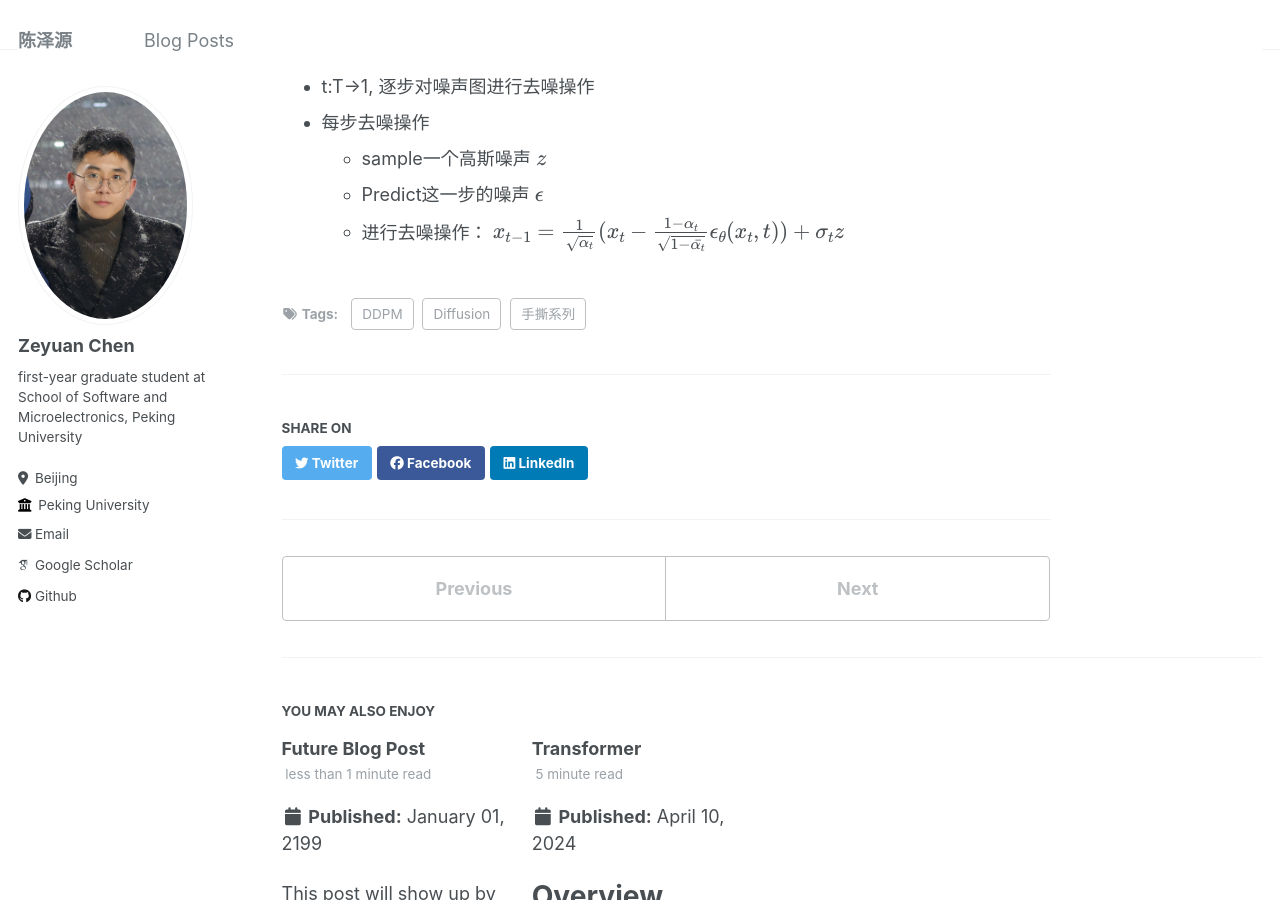
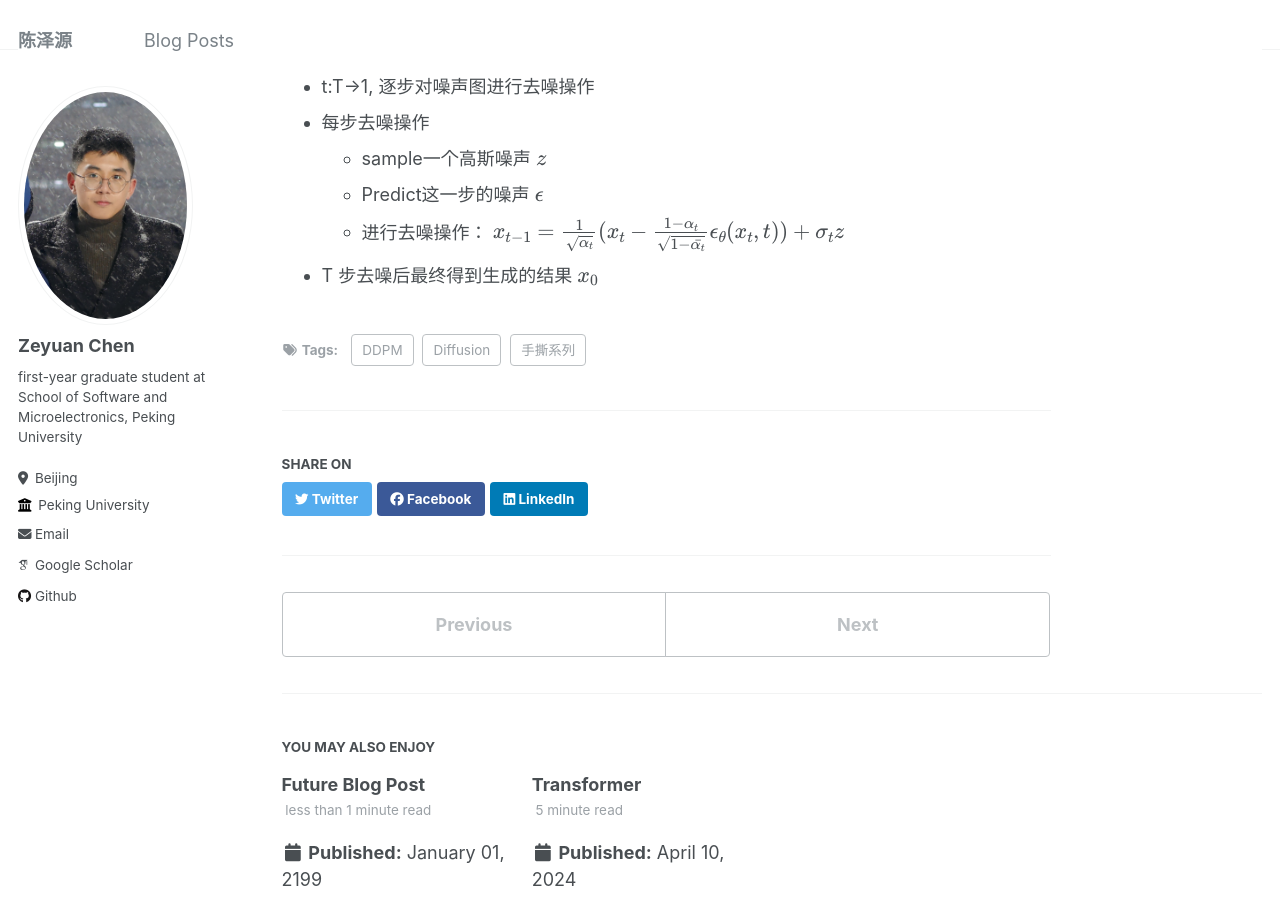
Before and after one commit to chenzyn/chenzyn.github.io, a Jekyll site: the page built from _posts/2024-04-10-diffusion.md, in a window 1280 px wide and 900 px high, scrolled down 3493 px. Built offline with Jekyll 4.4.1, drawn with Linux system fonts in a browser that asks for light colours; some web fonts are replaced.

Commit message:
upload DDPM

```diff
--- a/_posts/2024-04-10-diffusion.md
+++ b/_posts/2024-04-10-diffusion.md
@@ -90,3 +90,4 @@ Inference 的过程：
   - sample一个高斯噪声 $$z$$
   - Predict这一步的噪声 $$\epsilon$$
   - 进行去噪操作： $$x_{t-1} = \frac{1}{\sqrt{\alpha_t}}(x_t - \frac{1-\alpha_t}{\sqrt{1-\bar{\alpha_t}}}\epsilon_{\theta}(x_t, t)) + \sigma_t z$$
++ T 步去噪后最终得到生成的结果 $$x_0$$
```
